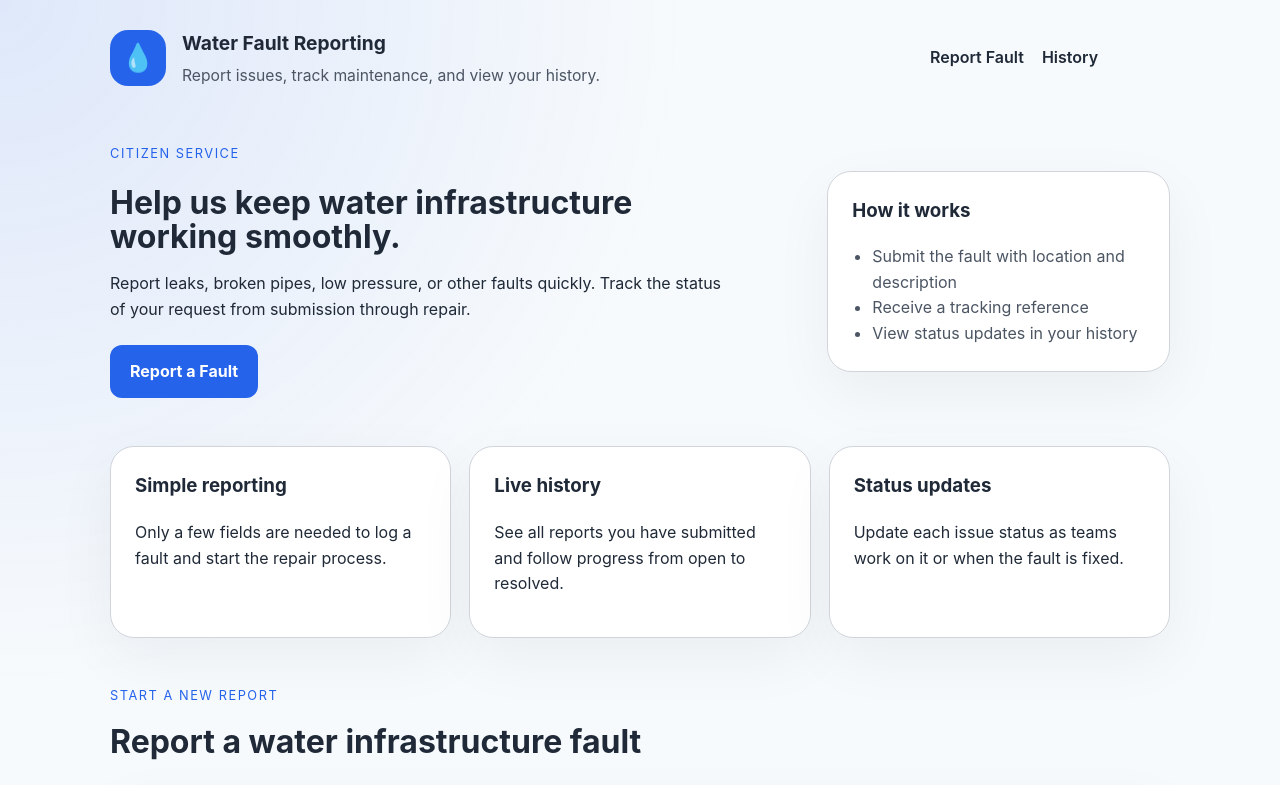
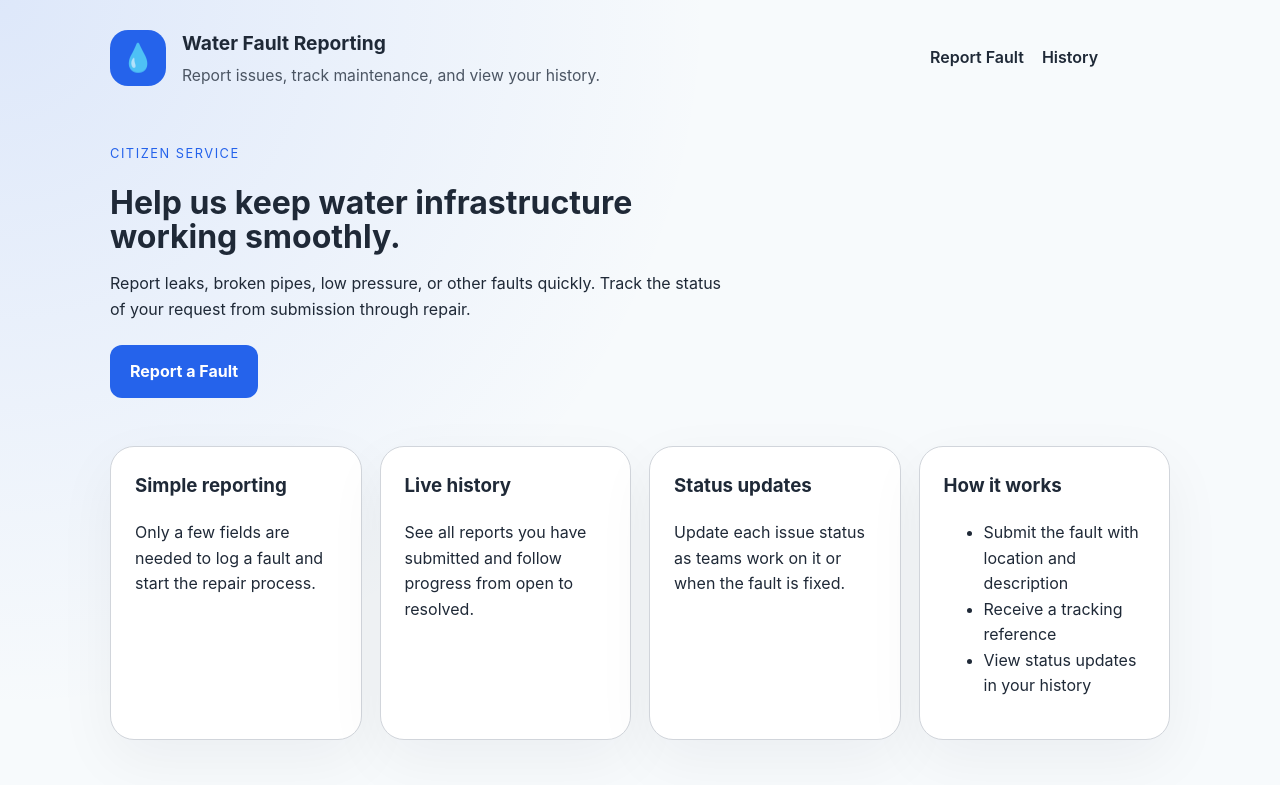
Before and after one commit to comradeonboard/water-fault-reporting, a website: page public/index.html in a window 1280 px wide. Shown: the top 785 px of the page. Drawn offline with Linux system fonts and the light colour scheme.

Commit message:
Move how-it-works card into features section for layout consistency

```diff
--- a/public/index.html
+++ b/public/index.html
@@ -29,14 +29,6 @@
         <p>Report leaks, broken pipes, low pressure, or other faults quickly. Track the status of your request from submission through repair.</p>
         <a class="button button-primary" href="#report-form">Report a Fault</a>
       </div>
-      <div class="hero-card">
-        <h3>How it works</h3>
-        <ul>
-          <li>Submit the fault with location and description</li>
-          <li>Receive a tracking reference</li>
-          <li>View status updates in your history</li>
-        </ul>
-      </div>
     </section>
 
     <section class="features">
@@ -51,6 +43,14 @@
       <article>
         <h3>Status updates</h3>
         <p>Update each issue status as teams work on it or when the fault is fixed.</p>
+      </article>
+      <article>
+        <h3>How it works</h3>
+        <ul>
+          <li>Submit the fault with location and description</li>
+          <li>Receive a tracking reference</li>
+          <li>View status updates in your history</li>
+        </ul>
       </article>
     </section>
 
```
